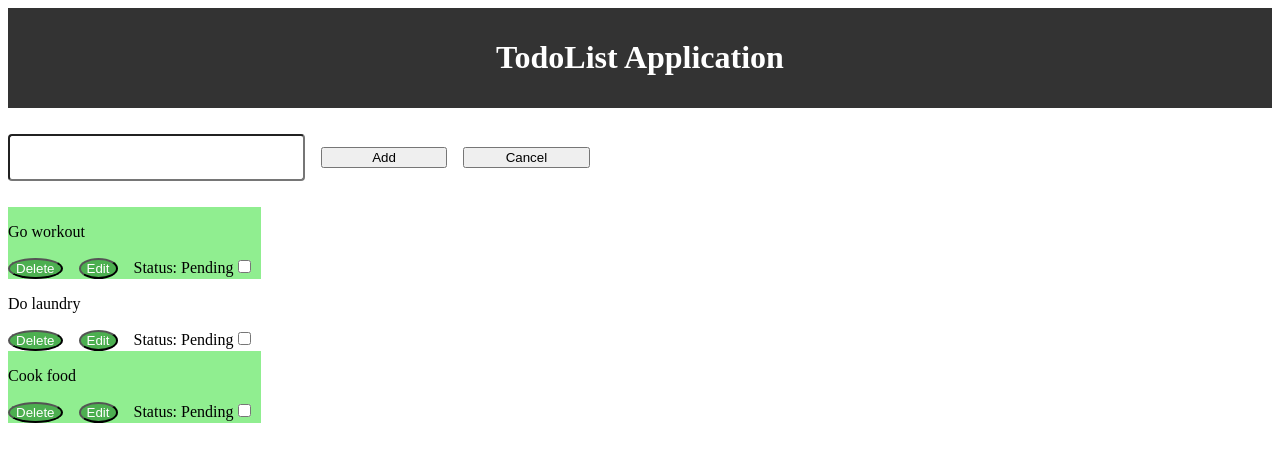
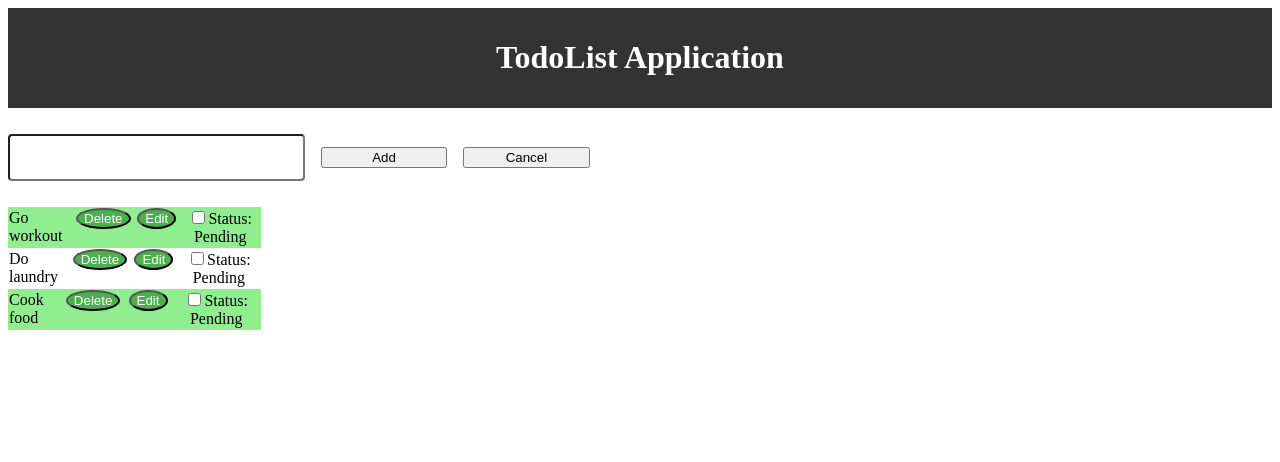
Before and after one commit to Anurag96/Vue_practice_todo, a Vue app: page / in a window 1280 px wide. Shown: the top 462 px of the page. Built offline with nearby package versions, Linux system fonts and the light colour scheme; what vue-uuid would draw is missing.

Commit message:
Add tr and td to replace button and texts

```diff
--- a/src/components/AddTodo.vue
+++ b/src/components/AddTodo.vue
@@ -4,10 +4,10 @@
     <form @submit.prevent="addTodo">
       <input type="text" v-model="title" name="title" /> &nbsp;&nbsp;
       <button v-if="id==''" type="submit">Add</button>
-      <button v-if="id!=''" type="submit">update</button> &nbsp;&nbsp;
+      <button v-if="id!=''" type="submit">Update</button> &nbsp;&nbsp;
       <button v-on:click="resetTodo()">Cancel</button>
       <br>
-      <span v-if="!isValidate"> *Please enter a valid field</span>
+      <span v-if="!isValidate"> *Please enter something to the list</span>
     </form>
     <Todos v-bind:todos="todos" v-on:delete-todo="deleteTodo" v-on:edit-todo="editTodo" />
   </div>
@@ -80,6 +80,9 @@ export default {
     resetTodo(){
       this.title = "";
       this.id = "";
+      if(this.title==""&&this.id==""){
+      this.isValidate=false
+      }
     },
     editTodo(todo) {
       this.id = todo.id;
--- a/src/components/Todo.vue
+++ b/src/components/Todo.vue
@@ -1,14 +1,20 @@
 <template>
-    <div v-bind:class="{ 'completed': todo.completed }">
-        <p >{{ todo.title }}</p>
 
-         <button @click="$emit('delete-todo', todo.id)">Delete</button> &nbsp;&nbsp;
-          <button @click="$emit('edit-todo', todo)">Edit</button> &nbsp;&nbsp;
-          <span v-if="!isActive" >Status: Pending</span>
-          <span v-if="isActive" >Status: Completed</span>
-          <input type="checkbox" id="checkbox" v-model="isActive">
+   <div v-bind:class="{ 'completed': todo.completed }">
+         <table>
+         <tr>
+         <td >{{ todo.title }}</td>
+         <td > <button @click="$emit('delete-todo', todo.id)">Delete</button> &nbsp;&nbsp;</td>
+         <td >  <button @click="$emit('edit-todo', todo)">Edit</button> &nbsp;&nbsp;</td>
+          <td ><input type="checkbox" id="checkbox" v-model="isActive">
+               <span v-if="!isActive" >Status: Pending</span>
+           <span v-if="isActive" >Status: Completed</span>
+          </td>
           <!-- <label for="checkbox">{{ isActive }}</label> -->
+         </tr>
+         </table>
     </div>
+
 </template>
 
 <script>
@@ -31,13 +37,24 @@ export default {
 </script>
 
 <style scoped>
-  .completed {
+  /* .completed {
     text-decoration: line-through;
-  }
+  } */
    button {border-radius: 50%;
   }
   button {
   background-color: #4CAF50; /* Green */
   color: white;
 }
+td {
+     text-align: center;
+}
+td:first-child {
+     text-align: left;
+}
+table {
+    border-collapse: collapse;
+    border-spacing: 4px;
+}
+
 </style>
```
